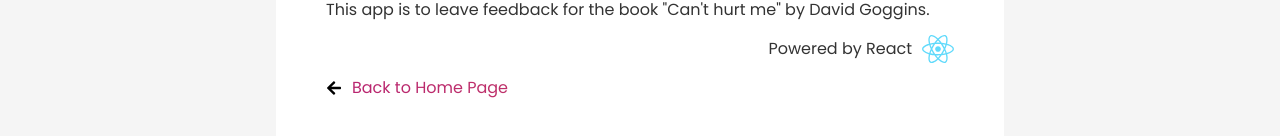
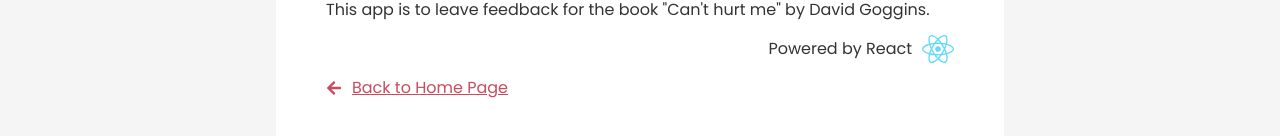
Before and after one commit to Vignesh-Mariappan/feedback-app, a React (Create React App) app: page /about in a window 1280 px wide. In both pictures the pointer is over the link "Back to Home Page". Shown: the part 188-324 px from the top of the page. Built offline with nearby package versions, Linux system fonts and the light colour scheme.

Commit message:
removed css gradient for safari support

```diff
--- a/src/index.css
+++ b/src/index.css
@@ -238,9 +238,10 @@
 }
 
 .home-link:hover {
-  background-image: linear-gradient(90deg, rgb(184, 35, 112) 1%, rgb(201, 75, 94) 83%, rgb(223, 100, 105) 100%);
+  /* background-image: linear-gradient(90deg, rgb(184, 35, 112) 1%, rgb(201, 75, 94) 83%, rgb(223, 100, 105) 100%);
   -webkit-background-clip: text;
-  -webkit-text-fill-color: transparent;
+  -webkit-text-fill-color: transparent; */
+  color:rgb(201, 75, 94)!important;
 }
 
 /* .home-link-left-arrow:hover {
```
